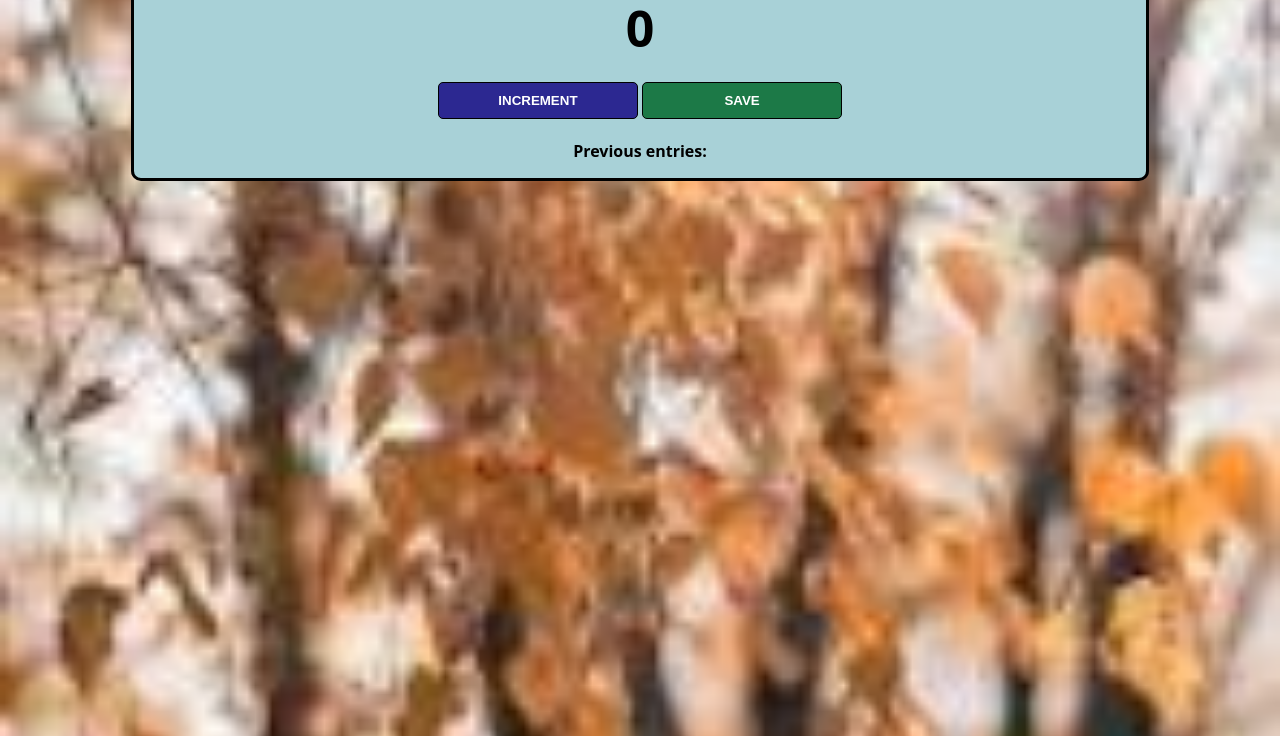
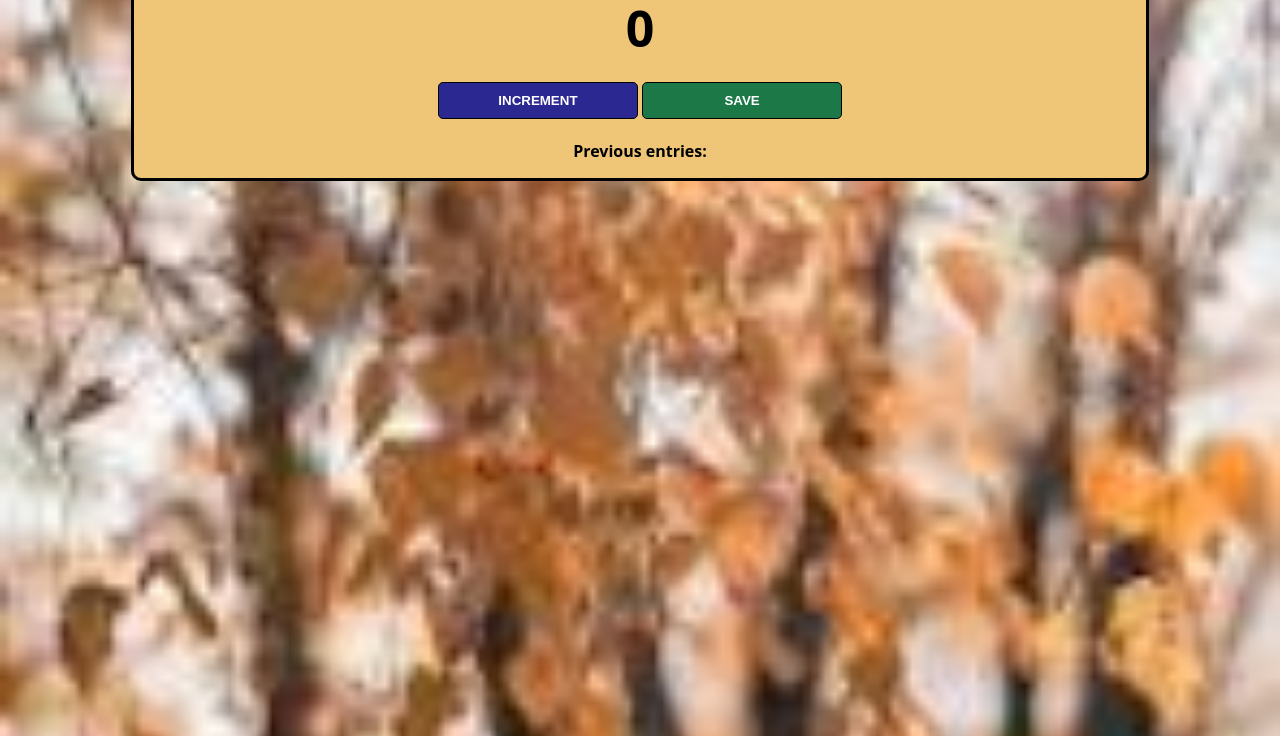
Before and after one commit to prakash6007/front-end, a website built with Vite: page index.html in a window 1280 px wide. Shown: the part 80-816 px from the top of the page. Built offline with nearby package versions, Linux system fonts and the light colour scheme.

Commit message:
Update index.css

```diff
--- a/index.css
+++ b/index.css
@@ -7,7 +7,7 @@ body {
 }
 
 .container {
-    background:#a8d1d7;
+    background:#efc577;
     max-width: 80%;
     margin: auto;
     border: 3px solid black;
```
